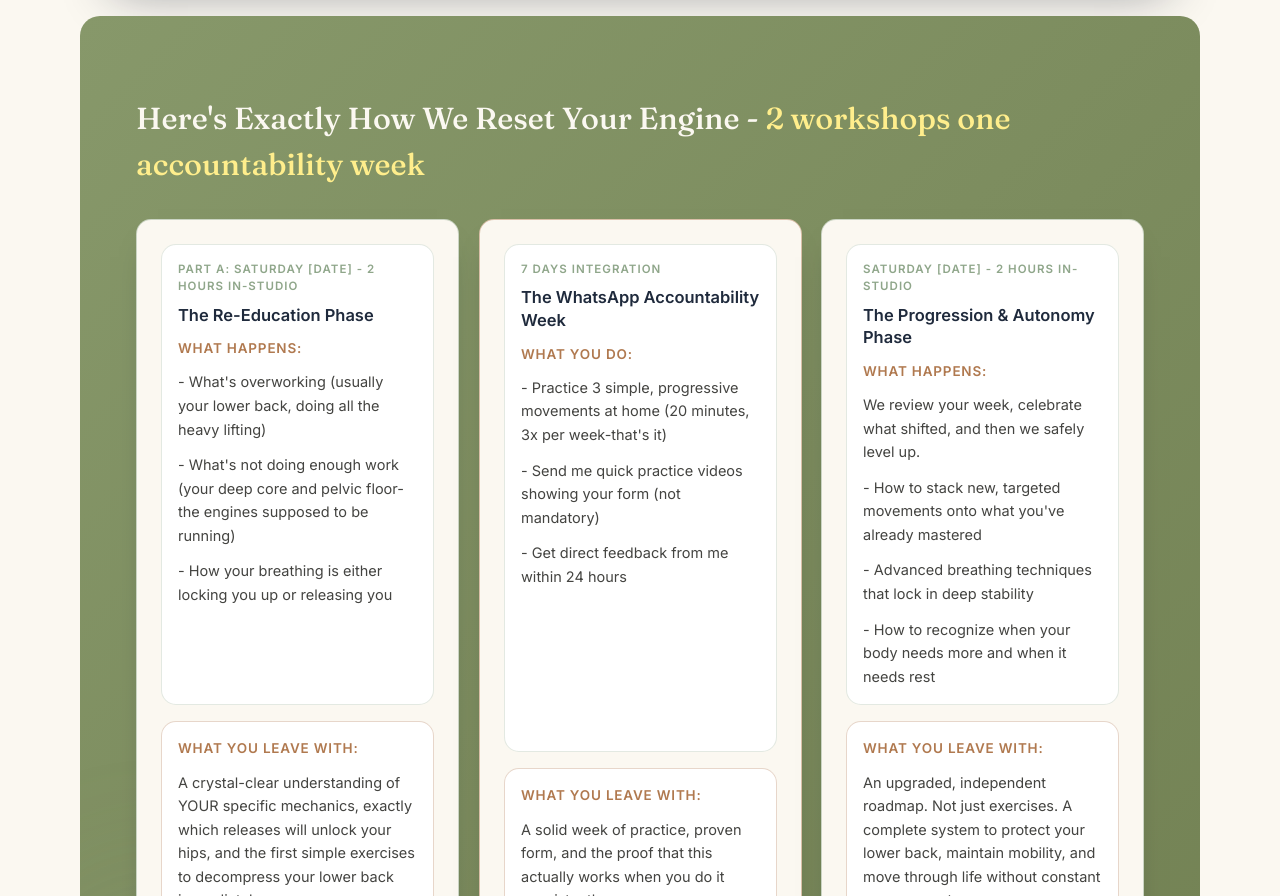
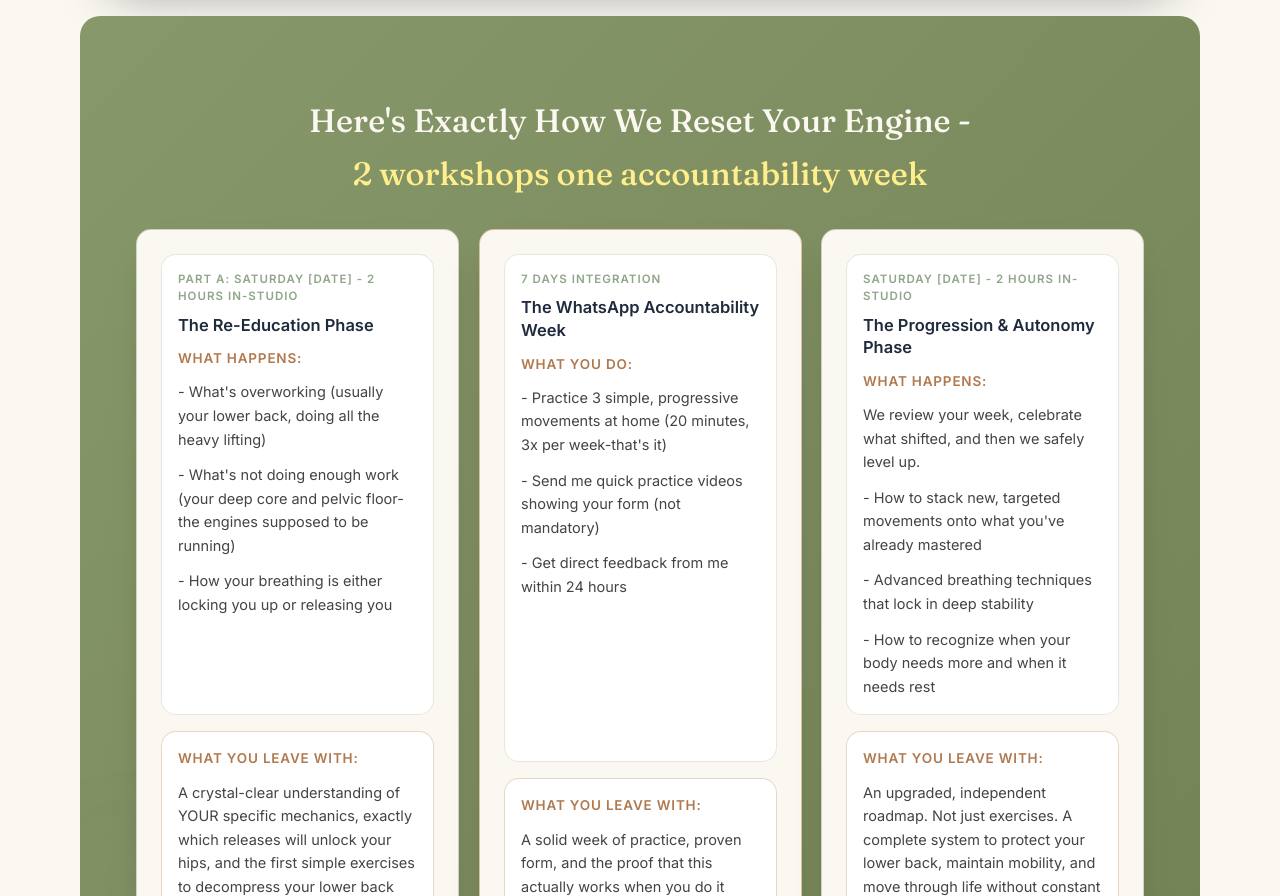
Before and after one commit to VinPOPFrance/James, a Next.js app: page /pelvic-engine-reset in a window 1280 px wide. Shown: the part 1106-2002 px from the top of the page. Built offline with nearby package versions, Linux system fonts and the light colour scheme; no server answers.

Commit message:
Refactor header in SubscriberPelvicEngineResetPage for improved alignment and readability

```diff
--- a/src/app/pelvic-engine-reset/page.tsx
+++ b/src/app/pelvic-engine-reset/page.tsx
@@ -163,9 +163,9 @@ export default function SubscriberPelvicEngineResetPage() {
           <div className="pointer-events-none absolute -left-16 bottom-0 h-72 w-72 rounded-full bg-sage/10 blur-3xl" />
           <div className="pointer-events-none absolute -right-16 top-0 h-72 w-72 rounded-full bg-copper/12 blur-3xl" />
           <div className="relative mx-auto max-w-5xl">
-            <h2 className="mb-8 font-voice text-[clamp(1.4rem,2.7vw,1.9rem)] font-medium text-ivory">
-              <span>Here&apos;s Exactly How We Reset Your Engine - </span>
-              <span className="text-[#ffee8c]">2 workshops one accountability week</span>
+            <h2 className="mb-8 text-center font-voice text-[clamp(1.52rem,2.9vw,2.02rem)] font-medium text-ivory">
+              <span className="block">Here&apos;s Exactly How We Reset Your Engine -</span>
+              <span className="mt-1 block text-[#ffee8c]">2 workshops one accountability week</span>
             </h2>
             <div className="grid gap-5 md:grid-cols-3">
               {sprintBlocks.map((block, index) => (
```
